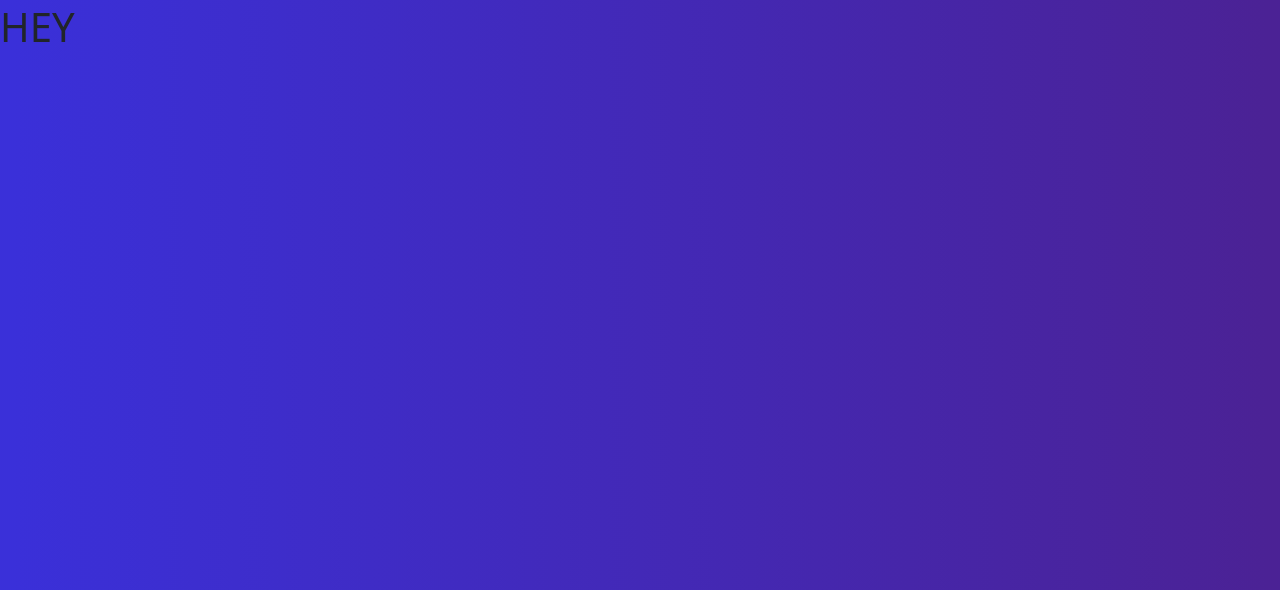
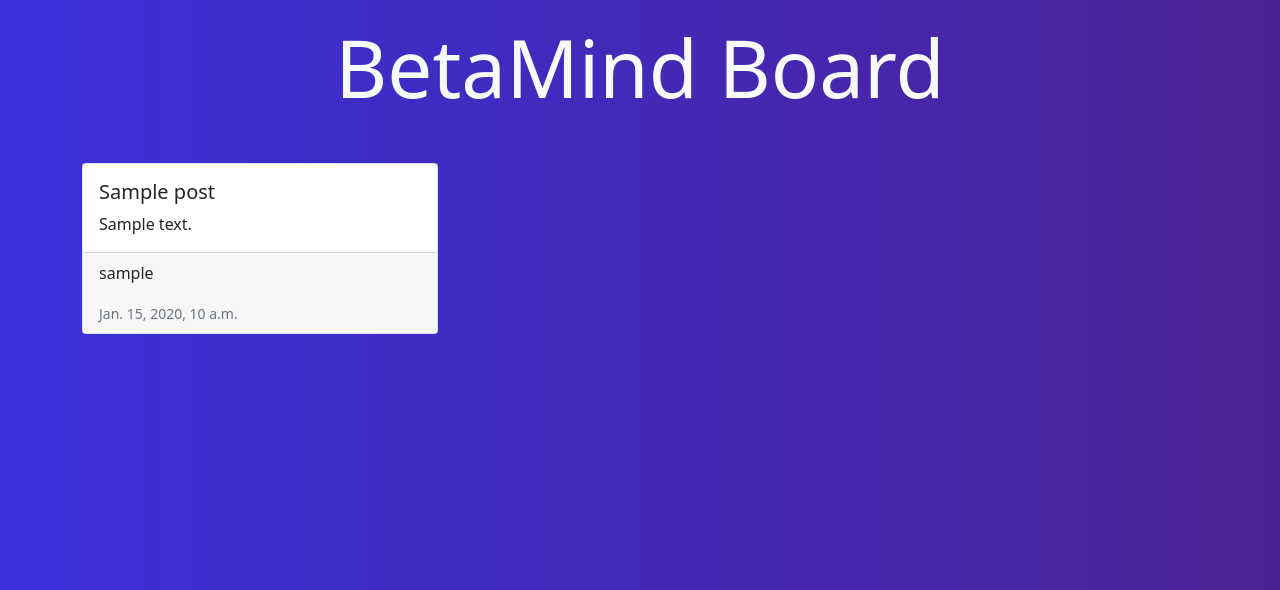
Before and after one commit to alissatroiano/betamind, a Django app: page /blog/ in a window 1280 px wide. Shown: the part 83-673 px from the top of the page. Run offline with Django 3.2, Linux system fonts and the light colour scheme; a user stored in the database is signed in; tables that the repository leaves empty hold one stand-in row (values such as "Sample post").

Commit message:
Create blog views, urls and index page

```diff
--- a/blog/templates/blog.html
+++ b/blog/templates/blog.html
@@ -1,7 +1,34 @@
 {% extends 'base.html' %}
 {% block content %}
 
-    <h1>HEY</h1>
-    {{ blog.posts }}
+<section class="blog">
+    <div class="container-fluid">
+        <div class="row">
+            <div class="col-12">
+                <h1 class="text-center display-1 my-3 text-light">BetaMind Board</h1>
+            </div>
+        </div>
+    </div>
+    <div class="container">
+        <div class="row g-4 mt-3">
+            {% for post in posts %}
+			<div class="col-sm-12 col-md-4 my-3">
+                <div class="card h-100">
+                    <div class="card-body">
+                        <h5 class="card-title">{{ post.title }}</h5>
+                        <p class="card-text">{{ post.content }}</p>
+                    </div>
+                    <div class="card-footer">
+                        <p>{{ post.post_sender }} </p>
+                        <small class="text-muted">{{ post.created_at }}</small>
+                    </div>
+                </div>
+            </div>
+            {% endfor %}
+
+        </div>
+    </div>
+</div>
+</section>
 
 {% endblock %}
--- a/blog/views.py
+++ b/blog/views.py
@@ -22,7 +22,7 @@ def blog(request):
     posts = Post.objects.all()
     moods = Mood.objects.all()
 
-    return render(request, 'blog.html')
+    return render(request, 'blog.html', {'posts': posts, 'moods': moods})
 
 
 # @login_required
--- a/static/css/base.css
+++ b/static/css/base.css
@@ -58,6 +58,12 @@ body {
 .centered {
     display: flex;
     justify-content: center;
+}
+
+
+/* Blog */
+.card {
+
 }
 
 /* Footer */
--- a/templates/base.html
+++ b/templates/base.html
@@ -129,7 +129,7 @@
     <!-- JS -->
     {% block postload_js %}
         <!-- Bootstrap JS -->
-        <script src="https://cdn.jsdelivr.net/npm/bootstrap@5.0.2/dist/js/bootstrap.bundle.min.js" integrity="sha384-MrcW6ZMFYlzcLA8Nl+NtUVF0sA7MsXsP1UyJoMp4YLEuNSfAP+JcXn/tWtIaxVXM" crossorigin="anonymous"></script>
-    {% endblock %}
+        <script src="https://cdn.jsdelivr.net/npm/@popperjs/core@2.11.5/dist/umd/popper.min.js" integrity="sha384-Xe+8cL9oJa6tN/veChSP7q+mnSPaj5Bcu9mPX5F5xIGE0DVittaqT5lorf0EI7Vk" crossorigin="anonymous"></script>
+        <script src="https://cdn.jsdelivr.net/npm/bootstrap@5.2.0-beta1/dist/js/bootstrap.min.js" integrity="sha384-kjU+l4N0Yf4ZOJErLsIcvOU2qSb74wXpOhqTvwVx3OElZRweTnQ6d31fXEoRD1Jy" crossorigin="anonymous"></script>    {% endblock %}
 </body>
 </html>
```
